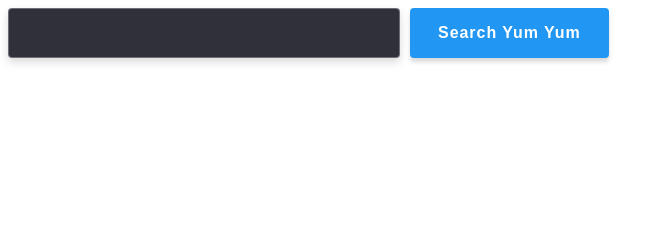
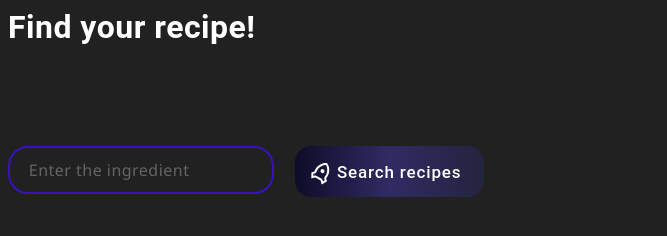
Before and after one commit to mantr88/your-recipe, a website built with webpack: page src/template.html in a window 1280 px wide. Shown: the whole page, without its empty margins (0-667 px from the left). Built offline with nearby package versions, Linux system fonts and the light colour scheme.

Commit message:
update styles

```diff
--- a/src/js/common.js
+++ b/src/js/common.js
@@ -28,7 +28,7 @@
                 </div>
               </a>
     </li>
-    `);
+    `).join('');
 
     refs.dishes.innerHTML = '';
     refs.dishes.insertAdjacentHTML('beforeend', markup);
--- a/src/styles/_common.scss
+++ b/src/styles/_common.scss
@@ -1,20 +1,27 @@
 // @import '~node_modules/modern-normalize/modern-normalize.css';
-
+.container {
+    width: 1200px;
+    padding-left: 15px;
+    padding-right: 15px;
+    margin-left: auto;
+    margin-right: auto;
+}
 .projects {
     display: flex;
     flex-wrap: wrap;
-    margin: -15px;
+    margin-top: -15px;
+    margin-left: -15px;
 }
 
 .projects__item {
     margin: 15px;
 
     @media screen and (min-width: 768px) {
-    width: calc((100% - 2 * 30px) / 2);
+    flex-basis: calc((100% - 2 * 30px) / 2);
   }
 
     @media screen and (min-width: 1200px) {
-    width: calc((100% - 3 * 30px) / 3);
+    flex-basis: calc((100% / 3) - 30px);
 
   }
 
@@ -22,7 +29,9 @@
 
    &:hover,
    &:focus {
-   box-shadow: 0px 1px 1px rgba(0, 0, 0, 0.12), 0px 4px 4px rgba(0, 0, 0, 0.06), 1px 4px 6px rgba(0, 0, 0, 0.16);
+   box-shadow: 0 0 1em .25em var(--glow-color),
+        0 0 4em 1em var(--glow-spread-color),
+     0 0 .75em .25em var(--glow-color);
 }
 }
 
--- a/src/styles/_form.scss
+++ b/src/styles/_form.scss
@@ -1,52 +1,131 @@
+.title{
+    margin-bottom: 100px;
+}
+
 .query {
     display: flex;
 }
-.query_text {
-    width: 358px;
-    padding: 15px 16px;
+// .query_text {
+//     width: 358px;
+//     padding: 15px 16px;
 
-    color: rgba(255, 255, 255, 0.6);
+//     color: rgba(255, 255, 255, 0.6);
 
-    border: 1px solid rgba(255, 255, 255, 0.3);
-    filter: drop-shadow(0px 4px 4px rgba(0, 0, 0, 0.15));
-    border-radius: 4px;
-    background-color: $secondary-bg-color;
+//     border: 1px solid rgba(255, 255, 255, 0.3);
+//     filter: drop-shadow(0px 4px 4px rgba(0, 0, 0, 0.15));
+//     border-radius: 4px;
+//     background-color: $secondary-bg-color;
 
-    @media screen and (max-width: 767px) {
-        width: 95vw;
-        max-width: 450px;
+//     @media screen and (max-width: 767px) {
+//         width: 95vw;
+//         max-width: 450px;
+//     }
+
+//     @media screen and (min-width: 768px) {
+//         width: 450px;
+//     }
+
+//     @media screen and (min-width: 1200px) {
+//         width: 358px;
+//     }
+// }
+// .query_submit {
+//      padding: 10px 31px;
+
+//     display: flex;
+//     align-items: center;
+//     text-align: center;
+
+//     font-weight: 700;
+//     font-size: 16px;
+//     line-height: 1.88;
+//     letter-spacing: 0.06em;
+//     color: $white-font-color;
+
+//     background: #2196F3;
+//     box-shadow: 0px 4px 4px rgba(0, 0, 0, 0.15);
+//     border-radius: 4px;
+//     border: transparent;
+//     cursor: pointer;
+
+//     @media screen and (min-width: 1200px) {
+//         padding-left: 28px;
+//         padding-right: 28px;
+//         margin-left: 10px;
+//     }
+// }
+
+.input {
+  font-family: 'Segoe UI', sans-serif;
+//   margin: 1em 0 1em 0;
+//   max-width: 190px;
+  position: relative;
 }
 
-    @media screen and (min-width: 768px) {
-        width: 450px;
+.input input {
+  font-size: 100%;
+  padding: 0.8em;
+  outline: none;
+  border: 2px solid rgb(56, 18, 193);
+  background-color: transparent;
+  border-radius: 20px;
+  width: 100%;
 }
 
-    @media screen and (min-width: 1200px) {
-        width: 358px;
+.input label {
+  font-size: 100%;
+  position: absolute;
+  left: 0;
+  top: 1%;
+  padding: 0.8em;
+  margin-left: 0.5em;
+  pointer-events: none;
+  transition: transform 0.3s ease;
+  color: rgb(100, 100, 100);
 }
+
+.input :is(input:focus)~label {
+  transform: translateY(-30%) scale(.9);
+  margin: -1.5em;
+  margin-left: 1.3em;
+  padding: 1.4em;
+//   background-color: #212121;
 }
-.query_submit {
-     padding: 10px 31px;
 
+.inputGroup :is(input:focus, input:valid) {
+  border-color: rgb(37, 37, 211);
+}
+
+button {
   display: flex;
+  margin-left: 50px;
   align-items: center;
-    text-align: center;
+  font-family: inherit;
+  font-weight: 500;
+  font-size: 17px;
+  padding: 0.8em 1.3em 0.8em 0.9em;
+  color: white;
+  background: #ad5389;
+  background: linear-gradient(to right, #0f0c29, #302b63, #24243e);
+  border: none;
+  letter-spacing: 0.05em;
+  border-radius: 16px;
+}
 
-    font-weight: 700;
-    font-size: 16px;
-    line-height: 1.88;
-    letter-spacing: 0.06em;
-    color: $white-font-color;
+button svg {
+  margin-right: 3px;
+  transform: rotate(30deg);
+  transition: transform 0.5s cubic-bezier(0.76, 0, 0.24, 1);
+}
 
-    background: #2196F3;
-    box-shadow: 0px 4px 4px rgba(0, 0, 0, 0.15);
-    border-radius: 4px;
-    border: transparent;
-    cursor: pointer;
+button span {
+  transition: transform 0.5s cubic-bezier(0.76, 0, 0.24, 1);
+}
 
-    @media screen and (min-width: 1200px) {
-        padding-left: 28px;
-        padding-right: 28px;
-        margin-left: 10px;
+button:hover svg {
+  transform: translateX(5px) rotate(90deg);
 }
+
+button:hover span {
+  transform: translateX(7px);
 }
--- a/src/styles/_variables.scss
+++ b/src/styles/_variables.scss
@@ -1,12 +1,12 @@
 $main-color:#2196F3;
-$main-bg-color:#ffffff;
+$main-bg-color:#212121;
 $secondary-bg-color:#2F303A;
 $third-bg-color: #F5F4FA;
 $hero-button-bg-color:#188CE8;
 $hero-bg-color:#C4C4C4;
 $icon-bg-color: #AFB1B8;
 $logo-second-color:#000000;
-$main-font-color:#212121;
+$main-font-color:#fff;
 $second-font-color:#757575;
 $white-font-color:#ffffff;
 $footer-font-color:rgba(255, 255, 255, 0.6);
@@ -16,3 +16,7 @@
 $thumb-bg-color: rgba(33, 150, 243, 0.9);
 $card-set-gap: 30px;
 $timing-function: cubic-bezier(0.4, 0, 0.2, 1);
+
+$glow-color: #d9b0ff;
+$glow-spread-color: #bf7bffc7;
+$enhanced-glow-color: rgb(231, 206, 255);
--- a/src/template.html
+++ b/src/template.html
@@ -9,10 +9,26 @@
   </head>
 
   <body>
+    <h1 class="title">Find your recipe!</h1>
     <form class="query">
-      <input class="query_text" type="text" name="query" />
-      <button class="query_submit" type="submit">Search Yum Yum</button>
+      <!-- <input class="query_text" type="text" name="query" /> -->
+      <div class="input">
+        <input autocomplete="off" class="query_text" type="text" name="query" />
+        <label for="name">Enter the ingredient</label>
+      </div>
+      <button class="query_submit">
+        <svg xmlns="http://www.w3.org/2000/svg" viewBox="0 0 24 24" width="24" height="24">
+          <path fill="none" d="M0 0h24v24H0z"></path>
+          <path
+            fill="currentColor"
+            d="M5 13c0-5.088 2.903-9.436 7-11.182C16.097 3.564 19 7.912 19 13c0 .823-.076 1.626-.22 2.403l1.94 1.832a.5.5 0 0 1 .095.603l-2.495 4.575a.5.5 0 0 1-.793.114l-2.234-2.234a1 1 0 0 0-.707-.293H9.414a1 1 0 0 0-.707.293l-2.234 2.234a.5.5 0 0 1-.793-.114l-2.495-4.575a.5.5 0 0 1 .095-.603l1.94-1.832C5.077 14.626 5 13.823 5 13zm1.476 6.696l.817-.817A3 3 0 0 1 9.414 18h5.172a3 3 0 0 1 2.121.879l.817.817.982-1.8-1.1-1.04a2 2 0 0 1-.593-1.82c.124-.664.187-1.345.187-2.036 0-3.87-1.995-7.3-5-8.96C8.995 5.7 7 9.13 7 13c0 .691.063 1.372.187 2.037a2 2 0 0 1-.593 1.82l-1.1 1.039.982 1.8zM12 13a2 2 0 1 1 0-4 2 2 0 0 1 0 4z"
+          ></path>
+        </svg>
+        <span>Search recipes</span>
+      </button>
     </form>
-    <ul class="projects"></ul>
+    <div class="container">
+      <ul class="projects"></ul>
+    </div>
   </body>
 </html>
```
Lines whose indentation alone changed are shown as unchanged.
